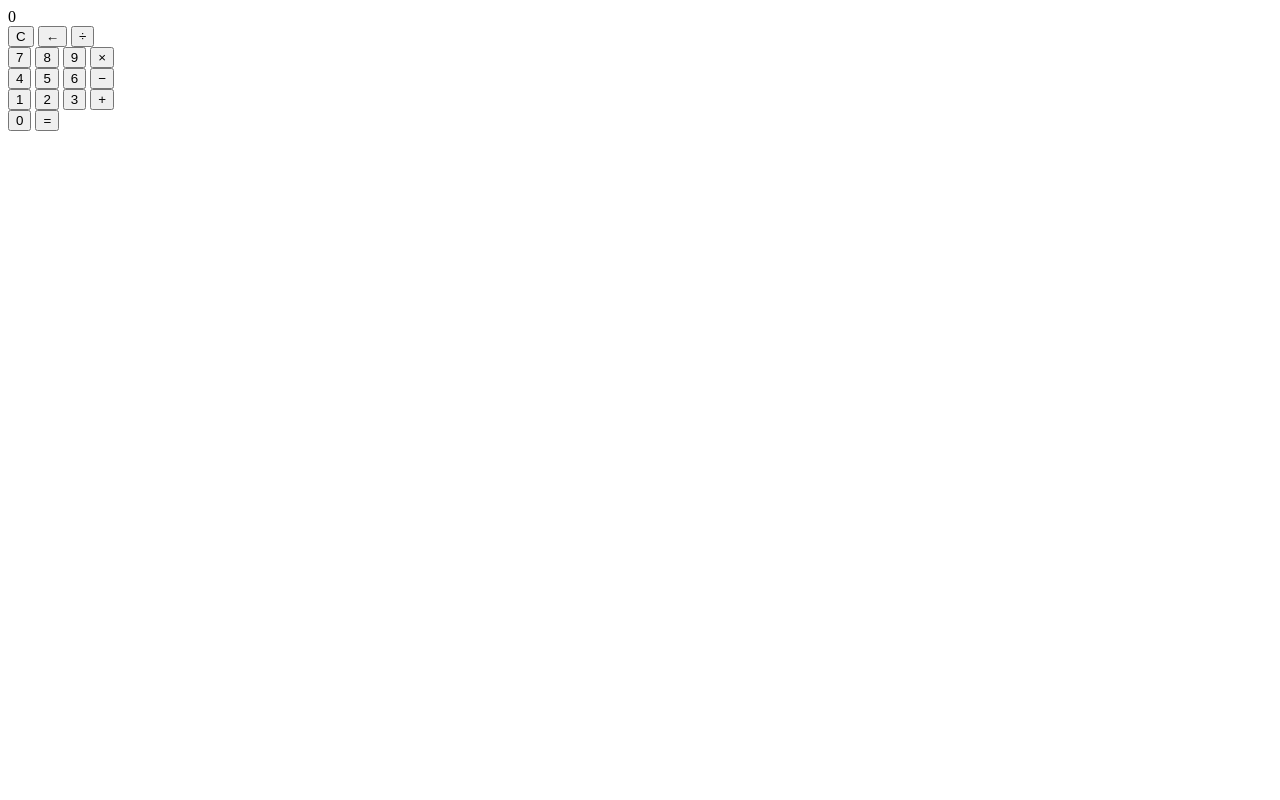
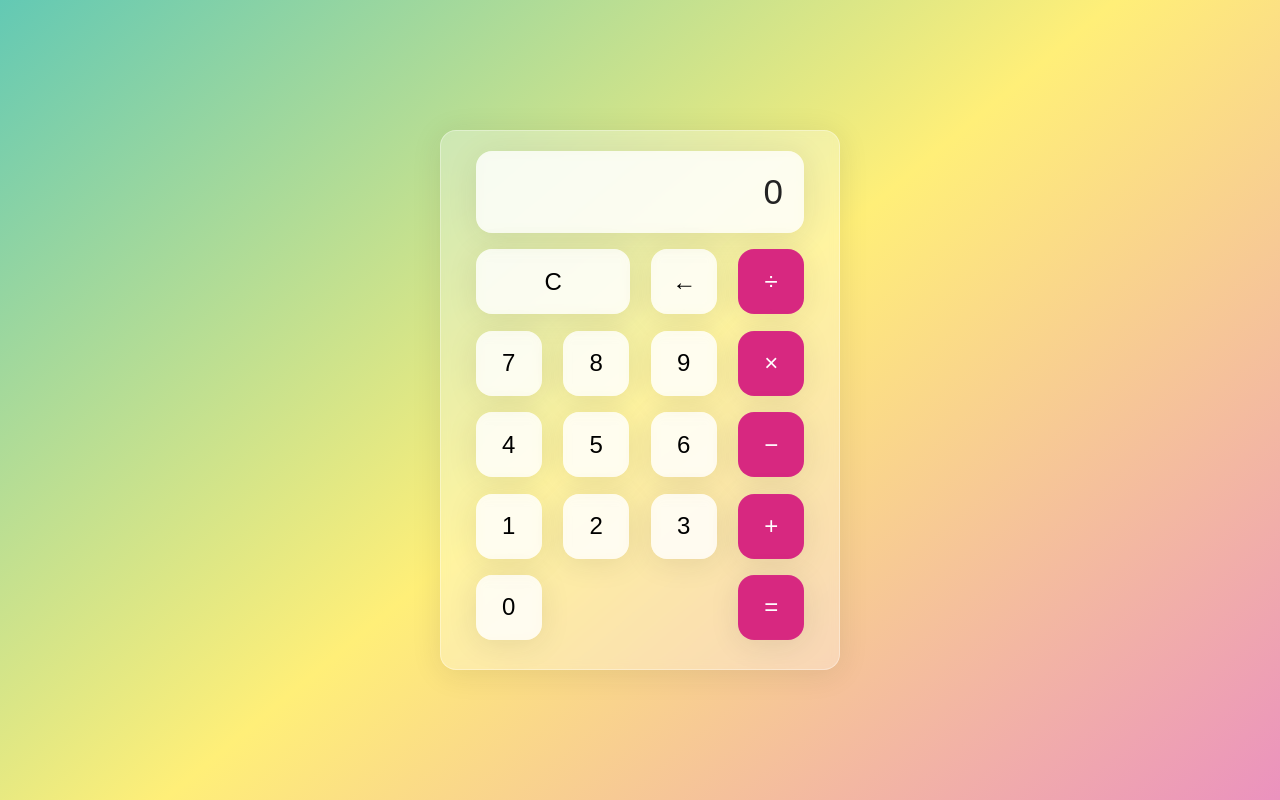
Before and after one commit to Leoomaii/Calculator-app, a plain HTML site: page index.html in a window 1280 px wide. Drawn offline with Linux system fonts and the light colour scheme.

Commit message:
initial styling complete

```diff
--- a/index.html
+++ b/index.html
@@ -4,7 +4,7 @@
     <meta charset="UTF-8" />
     <meta http-equiv="X-UA-Compatible" content="IE=edge" />
     <meta name="viewport" content="width=device-width, initial-scale=1.0" />
-    <link rel="stylesheet" href="style.css">
+    <link rel="stylesheet" href="styles.css">
     <title>Calculator</title>
 </head>
 <body>
@@ -12,8 +12,8 @@
         <section class="screen">
             0
         </section>
-        <section class="calc__btn">
-            <div class="clac__btn--row">
+        <section class="">
+            <div class="calc__btn--row">
                 <button class="calc__btn double">
                     C
                 </button>
--- a/styles.css
+++ b/styles.css
@@ -0,0 +1,104 @@
+html {
+    box-sizing: border-box;
+    height: 100%;
+}
+
+*,
+*::before,
+*::after{
+    box-sizing: inherit;
+    margin: 0;
+    padding: 0;
+}
+
+body {
+    align-items: center;
+    background: linear-gradient(320deg, #eb92be, #ffef78, #63c9b4);
+    display: flex;
+    font-family: 'Dosis', sans-serif;
+    font-display: swap;
+    height: inherit;
+    justify-content: center;
+}
+
+.wrapper {
+    backdrop-filter: blur(5.5px);
+    -webkit-backdrop-filter: blur(5.5px);
+    border-radius: 16px;
+    box-shadow: 0 4px 30px rgba(35, 35, 35, 0.1);
+    color: #232323;
+    backdrop-filter: blur(4px);
+    -webkit-backdrop-filter: blur(4px);
+    background: rgba(255, 255, 255, 0.30);
+    border: 1px solid rgba(255, 255, 255, 0.34);
+    flex-basis: 400px;
+    height: 540px;
+    padding: 20px 35px
+}
+
+.screen {
+    backdrop-filter: blur(5.5px);
+    -webkit-backdrop-filter: blur(5.5px);
+    background: rgba(255, 255, 255, 0.75);
+    border: 1px solid rgba(255, 255, 255, 0.01);
+    border-radius: 16px;
+    box-shadow: 0 4px 30px rgba(35, 35, 35, 0.1);
+    color: #232323;
+    font-size: 35px;
+    overflow: auto;
+    padding: 20px;
+    text-align: right;
+    width: 326;
+}
+
+.calc__btn--row {
+    display: flex;
+    justify-content: space-between;
+    margin: 5% 0;
+
+}
+
+.calc__btn {
+    backdrop-filter: blur(5.5px);
+    -webkit-backdrop-filter: blur(5.5px);
+    background: rgba(255, 255, 255, 0.75);
+    border: 1px solid rgba(255, 255, 255, 0.01);
+    border-radius: 16px;
+    box-shadow: 0 4px 30px rgba(35, 35, 35, 0.1);
+    flex-basis: 20%;
+    font-family: inherit;
+    font-size: 24px;
+    height: 65px;
+}
+
+.calc__btn:last-child {
+    backdrop-filter: blur(5.5px);
+    -webkit-backdrop-filter: blur(5.5px);
+    background: rgba(255, 255, 255, 0.75);
+    border: 1px solid rgba(255, 255, 255, 0.01);
+    border-radius: 16px;
+    box-shadow: 0 4px 30px rgba(35, 35, 35, 0.1);
+    color: #fff;
+    background: #d72880;
+}
+
+.calc__btn:last-child:hover {
+    background-color: inherit;
+    color: inherit;
+}
+
+.calc__btn:hover {
+    background-color: inherit;
+}
+
+.calc__btn:active {
+    background-color: #ffef78;
+}
+
+.double {
+    flex-basis: 47%;
+}
+
+.triple {
+    flex-basis: 75%;
+}
```
